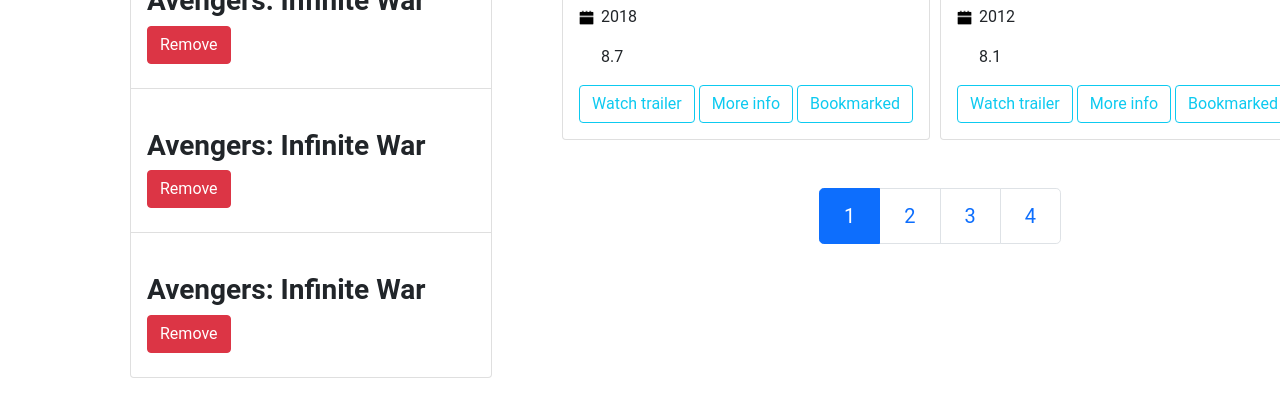
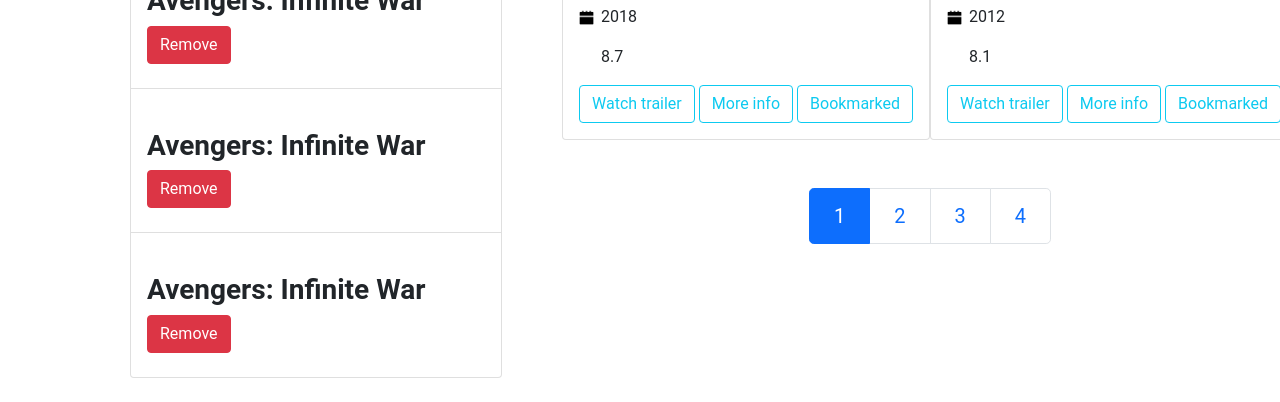
Before and after one commit to Omina27/month3-day3, a plain HTML site: page index.html in a window 1280 px wide. Shown: the part 519-921 px from the top of the page. Drawn offline with nearby package versions, Linux system fonts and the light colour scheme; files that its build step writes are made by us from their sources.

Commit message:
Update _main.scss

```diff
--- a/sass/blocks/_main.scss
+++ b/sass/blocks/_main.scss
@@ -23,7 +23,3 @@
         margin-right: 7px;
     }
 }
-
-.card {
-    margin-right:10px
-}
```
